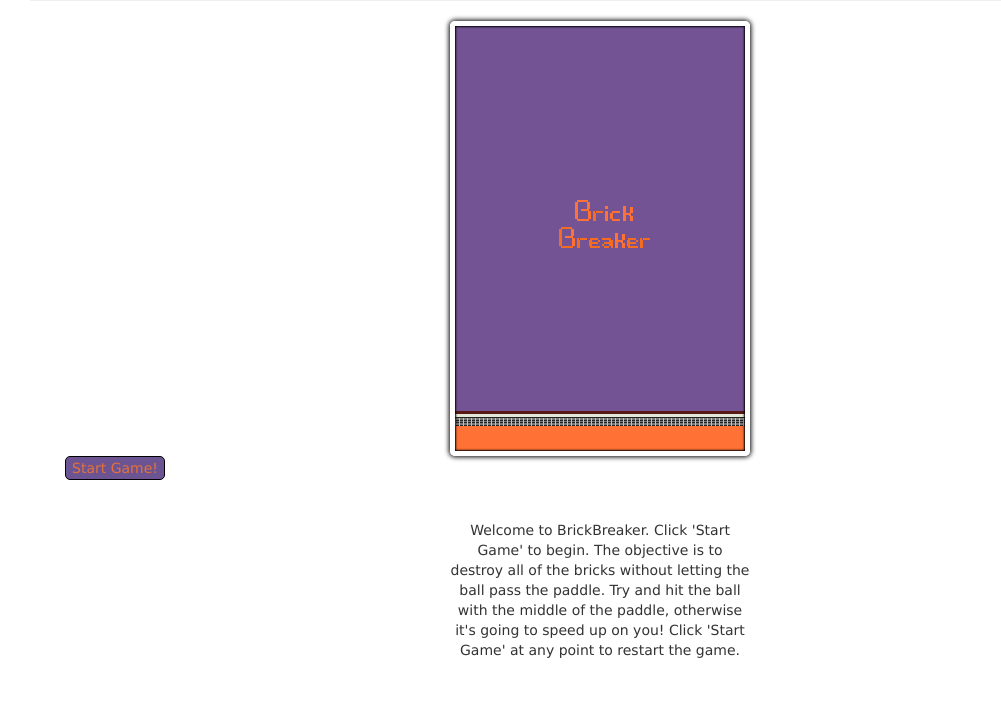
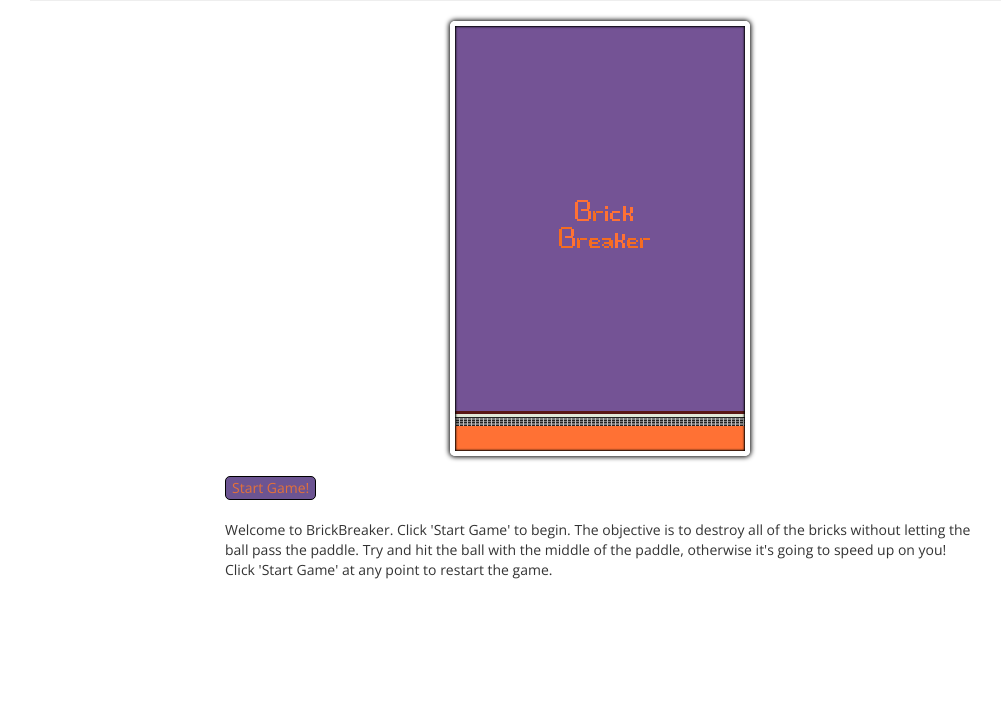
Before and after one commit to wgpsutherland/brick-breaker, a plain HTML site: page index.html in a window 1280 px wide. Shown: the part 80-800 px from the top of the page, without its empty margins (40-1041 px from the left). Drawn offline with nearby package versions, Linux system fonts and the light colour scheme.

Commit message:
Update appearance of page

```diff
--- a/css/style.css
+++ b/css/style.css
@@ -1,7 +1,6 @@
 body {
-	/* if images dont load there needs to be a background defined */
-	/* imports background image from file */
-	/* repeats background image along the x axis */
+    font-family: 'Open Sans', sans-serif;
+    font-weight: 300;
 }
 
 #wrapper {
@@ -39,7 +38,7 @@ body {
     /* purple background on button */
     background-color: rgb(108,84,146);
     /* puts button in the middle of the canvas */
-	margin-left: 105px;
+    margin: 0px auto;
     border: 1px solid black;
 
 }
@@ -48,5 +47,11 @@ body {
 #main #information {
     text-align: center;
     width: 300px;
+    margin: 0px auto;
+}
+les are input */
+#main #information {
+	text-align: center;
+	width: 300px;
 	margin:40px auto 0 auto;
 }
--- a/index.html
+++ b/index.html
@@ -30,35 +30,32 @@
                 brick-breaker <a href="https://github.com/wgpsutherland"><small>by wgpsutherland <span class="fa fa-github"></span></small></a>
             </h1>
             <hr>
-        </div>
 
-        <!--wrapper-->
-        <div id="wrapper">
-
-            <!-- main content area -->
-            <section id="main">
+            <div class="row">
+                <div class="col-md-2"></div>
+                <div class="col-md-8">
 
                     <div id="canvas">
-                    <!-- sets the dimensions of the canvas -->
-                    <canvas id="canvas_example" width="300" height="400"></canvas>
-                    <!-- a button which activates the javascript to run the game -->
-
+                        <canvas id="canvas_example" width="300" height="400">
+                        </canvas>
                     </div>
-
-                <button class="gameButton" onclick="init()">Start Game!</button>
-                    <!-- displays the score in the game -->
+                    <br>
+                    <button class="gameButton" onclick="init()">
+                        Start Game!
+                    </button>
+                    <br>
                     <div id="message_area"></div>
-
-                <!-- displays the game rules and instructions -->
+                    <br>
                     <section id="information">
                         <p>
                             Welcome to BrickBreaker. Click 'Start Game' to begin. The objective is to destroy all of the bricks without letting the ball pass the paddle. Try and hit the ball with the middle of the paddle, otherwise it's going to speed up on you! Click 'Start Game' at any point to restart the game.
                         </p>
                     </section>
-
-            </section> <!--main-->
-
-        </div> <!--wrapper-->
+                </div>
+                <div class="col-md-2"></div>
+            </div>
+            <br>
+        </div>
 
     </body>
 
```
Lines whose indentation alone changed are shown as unchanged.
